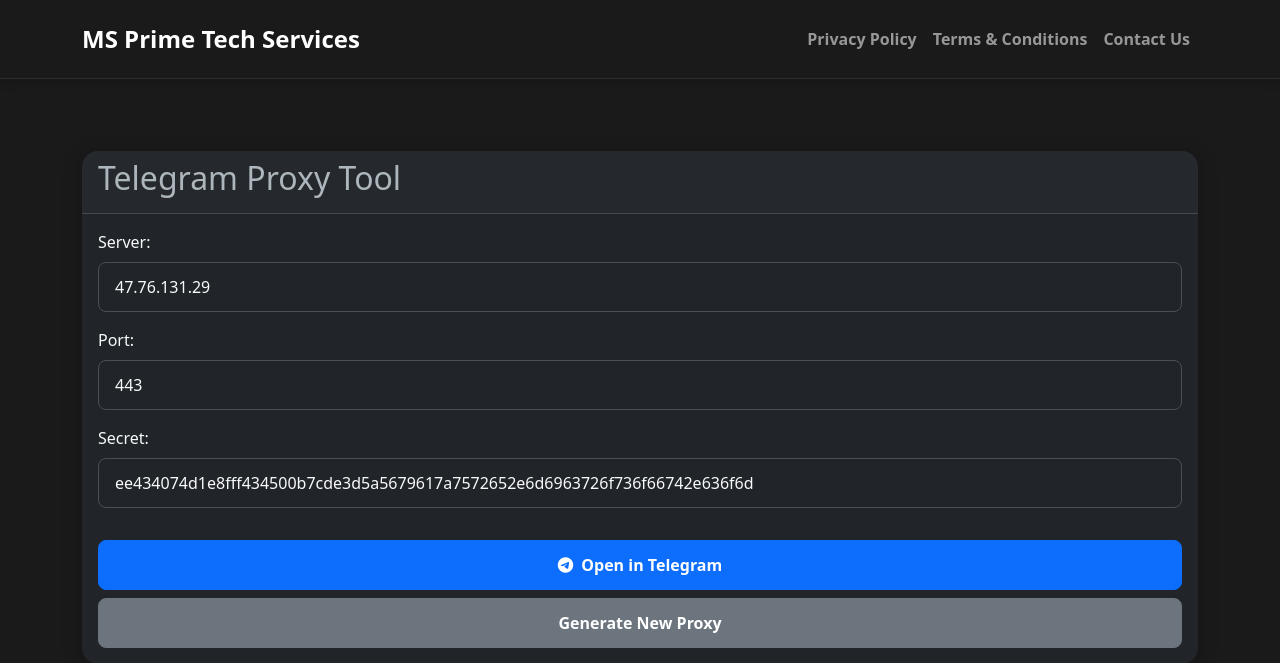
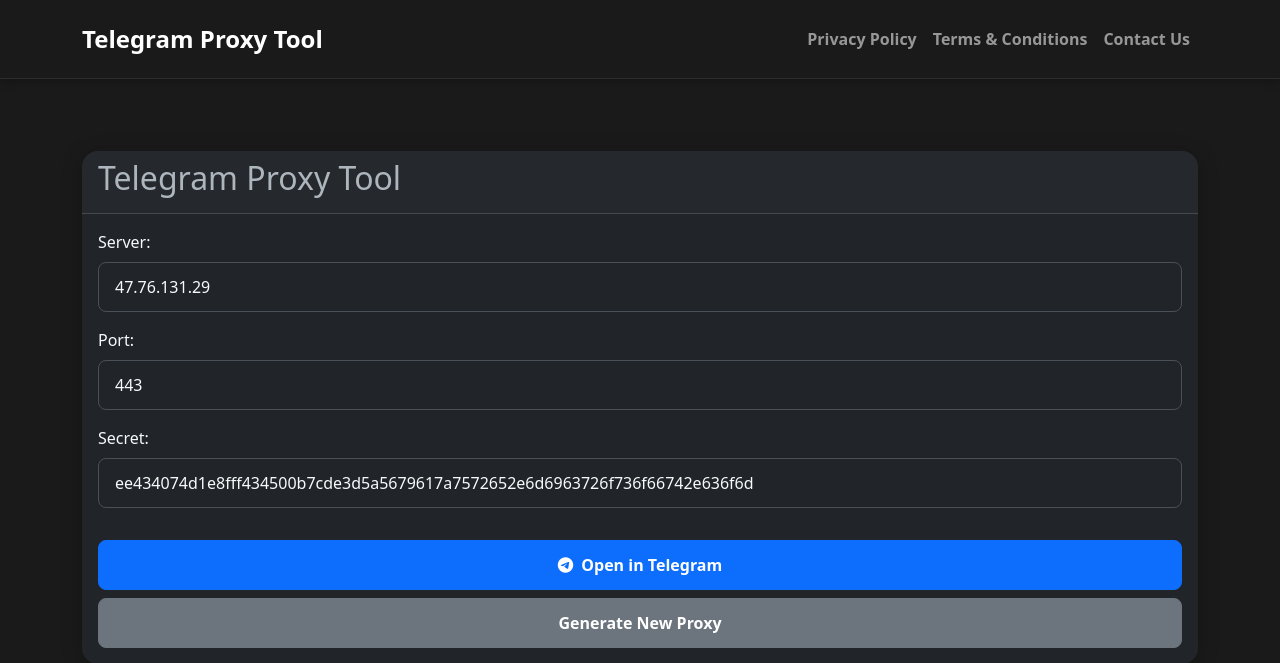
Before and after one commit to MS-Prime-Tech-Services/Telegram-Proxy-Tool, a Flask app: page / in a window 1280 px wide. Shown: the top 663 px of the page. Run offline with Flask 3, Linux system fonts and the light colour scheme; some libraries are stand-ins or nearby versions.

Commit message:
Update base.html

```diff
--- a/templates/base.html
+++ b/templates/base.html
@@ -3,7 +3,7 @@
 <head>
     <meta charset="UTF-8">
     <meta name="viewport" content="width=device-width, initial-scale=1.0">
-    <title>{% block title %}MS Prime Tech Services{% endblock %}</title>
+    <title>{% block title %}Telegram Proxy Tool{% endblock %}</title>
     <link href="https://cdn.jsdelivr.net/npm/bootstrap@5.3.0/dist/css/bootstrap.min.css" rel="stylesheet">
     <link href="https://cdnjs.cloudflare.com/ajax/libs/font-awesome/6.0.0/css/all.min.css" rel="stylesheet">
     <link href="{{ url_for('static', filename='css/style.css') }}" rel="stylesheet">
@@ -11,7 +11,7 @@
 <body class="bg-dark">
     <nav class="navbar navbar-expand-lg navbar-dark bg-dark border-bottom border-secondary">
         <div class="container">
-            <a class="navbar-brand fw-bold" href="/">MS Prime Tech Services</a>
+            <a class="navbar-brand fw-bold" href="/">Telegram Proxy Tool</a>
             <button class="navbar-toggler" type="button" data-bs-toggle="collapse" data-bs-target="#navbarNav">
                 <span class="navbar-toggler-icon"></span>
             </button>
@@ -69,9 +69,9 @@
                     <span class='copyright-text widget fs-5'>
                         Copyright <i aria-hidden="true" class="fa fa-copyright" style="margin:0 2px;"></i>
                         <script>document.write(new Date().getFullYear())</script>
-                        <a href="/" id="mycontent" rel="dofollow" title="MS Prime Tech Services" class="text-white text-decoration-none fw-bold">MS Prime Tech Services</a>
+                        <a href="https://msprimetechservices.blogspot.com/" id="mycontent" rel="dofollow" title="MS Prime Tech Services" class="text-white text-decoration-none fw-bold">MS Prime Tech Services</a>
                         . All rights reserved. | Created with <i aria-hidden="true" class="fa fa-heart" style="color: red;margin:0 2px;"></i> by
-                        <a href="https://msprimetechservices.blogspot.com/" id="mycontent" rel="dofollow" title="MS Prime Tech Services Team" class="text-white text-decoration-none fw-bold">MS Prime Tech Services Team</a>
+                        <a href="https://msprimetechservicespk.blogspot.com/" id="mycontent" rel="dofollow" title="MS Prime Tech Services Team" class="text-white text-decoration-none fw-bold">MS Prime Tech Services Team</a>
                     </span>
                 </div>
             </div>
```
